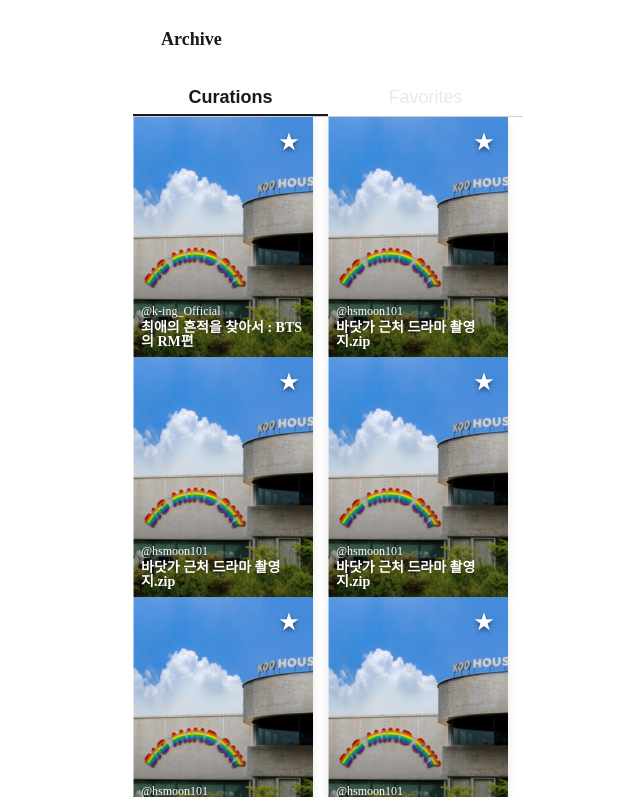
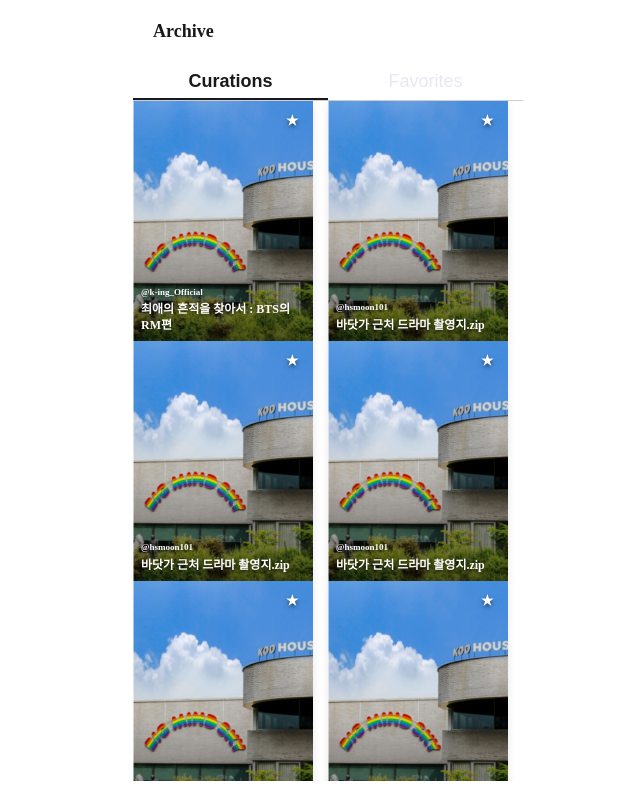
Before and after one commit to puranium235/K-ing, a React (Vite) app in the folder king/: page /archive in a window 1280 px wide. Shown: the whole page, without its empty margins (312-952 px from the left). Built offline with nearby package versions, Linux system fonts and the light colour scheme.

Commit message:
#4 style 헤더 병합 및 폰트 스타일 수정

```diff
--- a/king/src/components/Archive/CurationItem.jsx
+++ b/king/src/components/Archive/CurationItem.jsx
@@ -44,11 +44,11 @@ const St = {
     text-shadow: 0 2px 4px rgba(0, 0, 0, 0.5); /* 텍스트 가독성 향상 */
   `,
   Author: styled.p`
-    font-size: 12px;
+    ${({ theme }) => theme.fonts.Body6};
     margin: 0;
   `,
   Title: styled.h3`
-    font-size: 14px;
+    ${({ theme }) => theme.fonts.Body4};
     font-weight: bold;
     margin: 4px 0 0;
   `,
@@ -58,7 +58,6 @@ const St = {
     right: 8px;
     background: none;
     border: none;
-    font-size: 20px;
     color: ${({ theme }) => theme.colors.White};
     text-shadow: 0 2px 4px rgba(0, 0, 0, 0.5);
     cursor: pointer;
--- a/king/src/pages/ArchivePage.jsx
+++ b/king/src/pages/ArchivePage.jsx
@@ -58,7 +58,7 @@ const ArchivePage = () => {
     <>
       <St.Page>
         <St.Header>
-          <ArchiveHeader />
+          <St.Header>Archive</St.Header>
         </St.Header>
         <ArchiveTabMenu onTabChange={tab => setActiveTab(tab)} />
         {activeTab === "Curations" && <CurationsList data={curationsData} />}
@@ -71,11 +71,6 @@ const ArchivePage = () => {
 export default ArchivePage;
 
 const St = {
-  //   Wrapper: styled.div`
-  //     background-color: ${({ theme }) => theme.colors.White};
-  //     color: ${({ theme }) => theme.colors.Gray0};
-  //     ${({ theme }) => theme.fonts.Title3};
-  //   `,
   Page: styled.div`
     display: flex;
     flex-direction: column;
@@ -87,5 +82,7 @@ const St = {
     background-color: ${({ theme }) => theme.colors.White};
     z-index: 10; /* 콘텐츠 위로 올림 */
     padding: 10px;
+    color: ${({ theme }) => theme.colors.Gray0};
+    ${({ theme }) => theme.fonts.Title4};
   `,
 };
```
